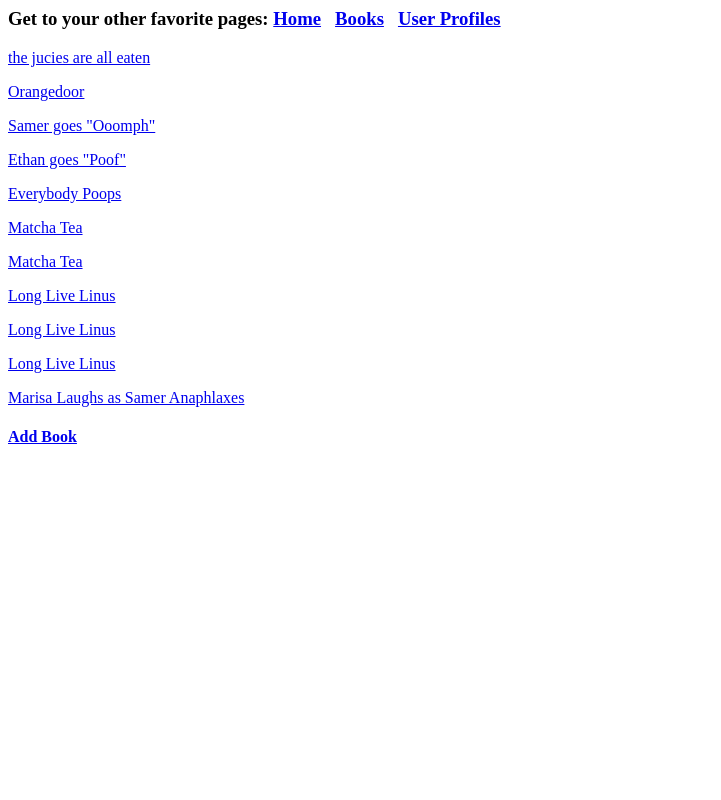
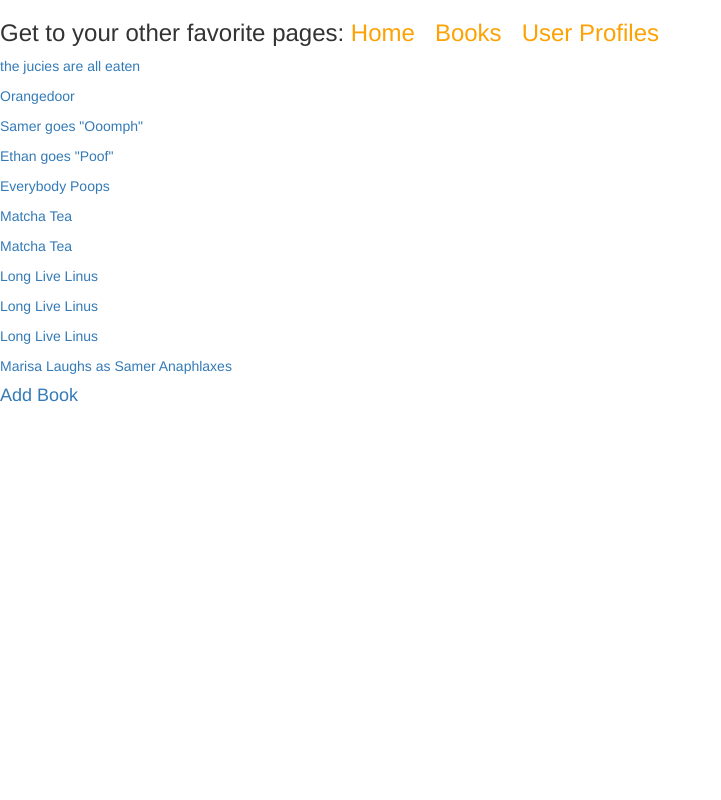
Before and after one commit to ethan-oro/django_bookflod, a Django app: page /books in a window 1280 px wide. Shown: the whole page, without its empty margins (0-721 px from the left). Run offline with Django 3.2, Linux system fonts and the light colour scheme; data comes from the database, SQL or seed files in the repository; some libraries are stand-ins or nearby versions.

Commit message:
added static css funcitonality

```diff
--- /dev/null
+++ b/bookflod/static/css/main.css
@@ -0,0 +1,6 @@
+
+
+h3 a {
+    color: #FCA205;
+    background-color:
+}
--- a/bookflod/templates/base.html
+++ b/bookflod/templates/base.html
@@ -1,6 +1,11 @@
+{% load staticfiles %}
+
 <html>
     <head>
         <title> BookFlod Book</title>
+        <link rel="stylesheet" href="//maxcdn.bootstrapcdn.com/bootstrap/3.2.0/css/bootstrap.min.css">
+        <link rel="stylesheet" href="//maxcdn.bootstrapcdn.com/bootstrap/3.2.0/css/bootstrap-theme.min.css">
+        <link rel="stylesheet" href="{% static 'css/main.css' %}">
     </head>
     <body>
         <h3>
--- a/static/main.css
+++ /dev/null
@@ -1,6 +0,0 @@
-body {
-    background-color: blue;
-}
-p {
-    color: red;
-}
```
